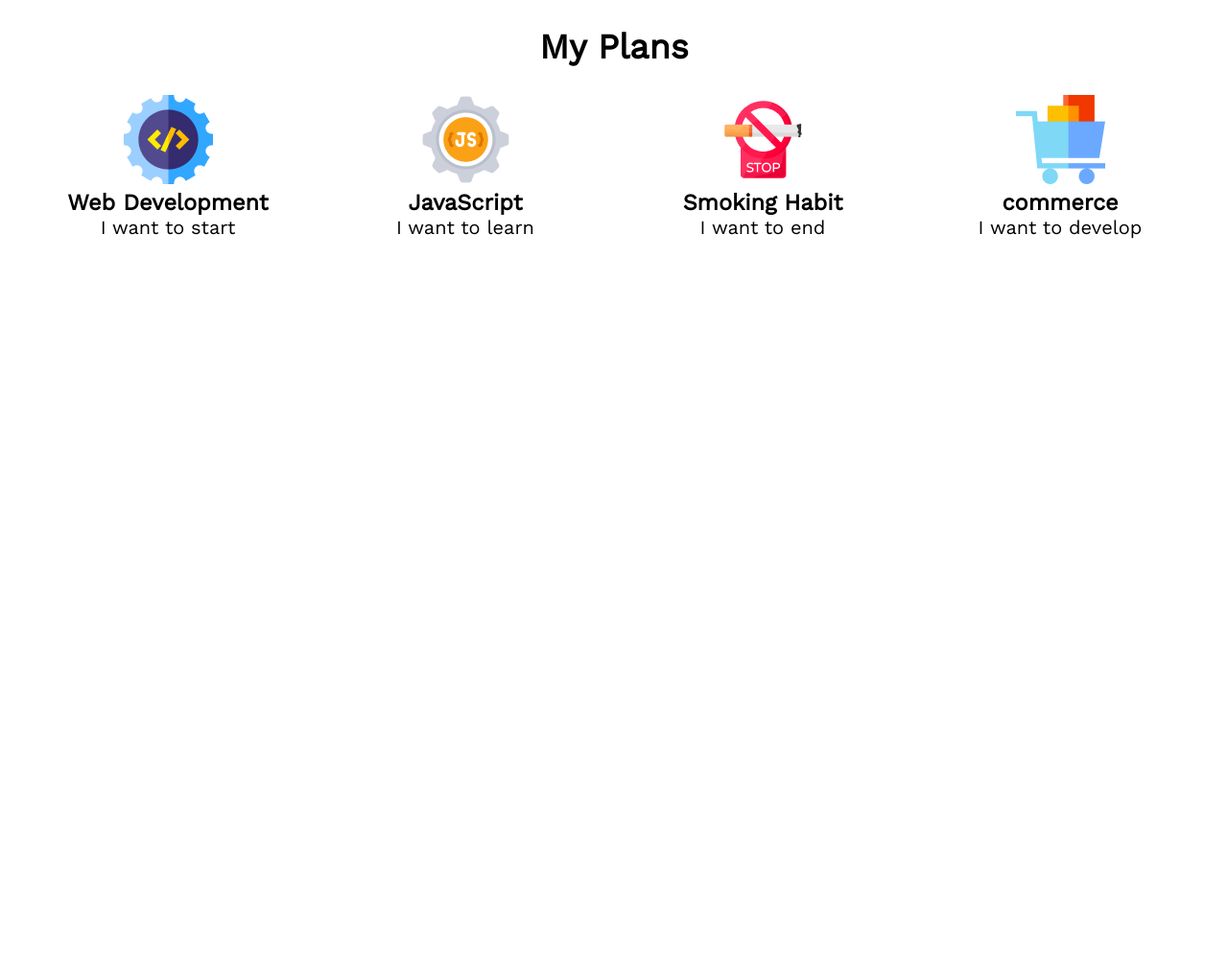
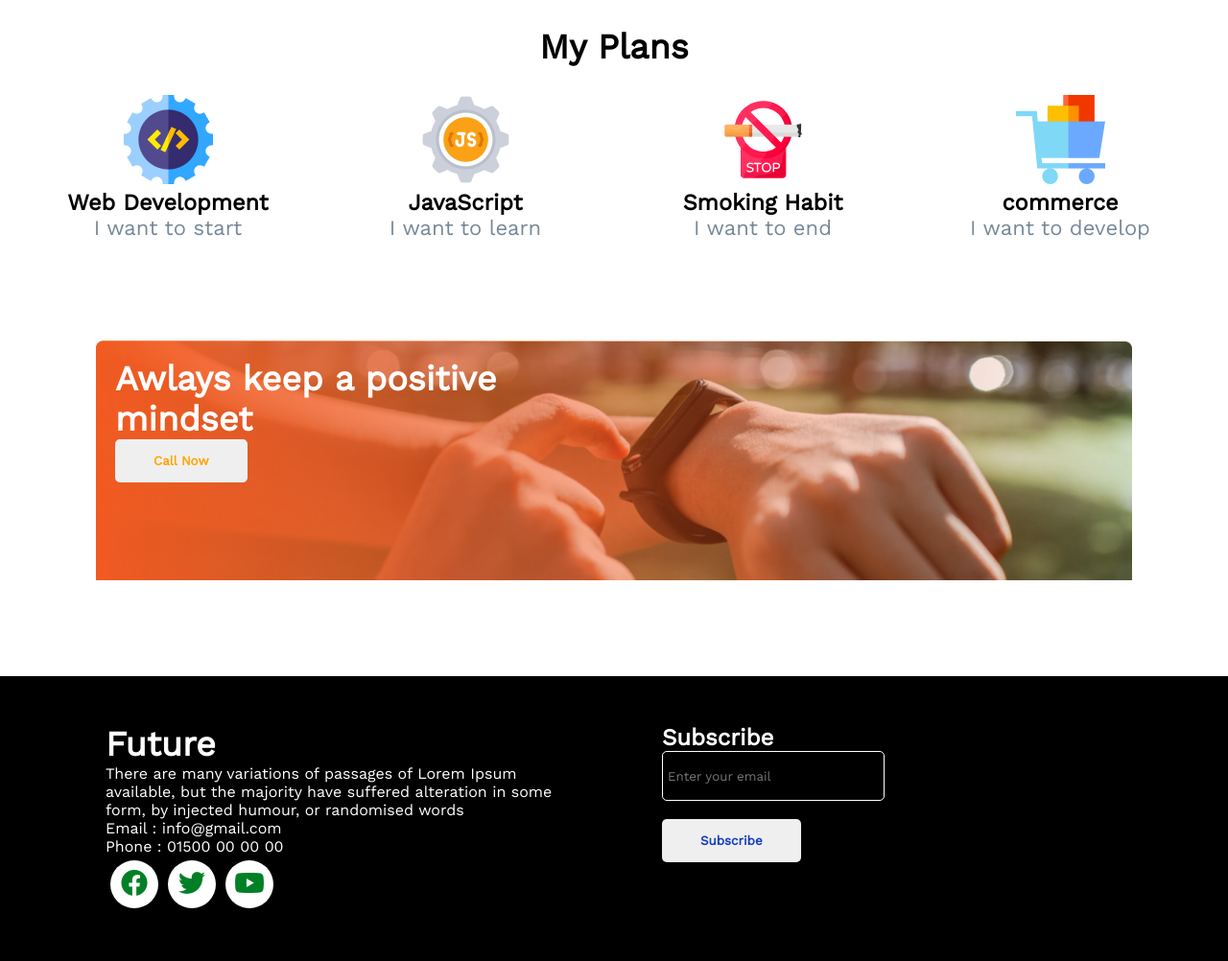
Before and after one commit to Momenuzzaman/possible_If_you_believe, a plain HTML site: page index.html in a window 1280 px wide. Shown: the part 1553-2555 px from the top of the page at 96% size. Before the commit the page ends 1807 px from the top, so only its background shows below. Drawn offline with nearby package versions, Linux system fonts and the light colour scheme.

Commit message:
footer section

```diff
--- a/index.html
+++ b/index.html
@@ -81,9 +81,48 @@
                         <h3>commerce</h3>
                         <p class="gray">I want to develop</p>
                     </div>
-                    </div>
+                </div>
             </div>
         </section>
+        <section class="bg-img">
+            <div class="color-bg">
+                <br>
+              <h1 class="positive-content">Awlays keep a positive <br> mindset</h1>
+              <button class="btn-white">Call Now</button>
+            </div>
+    </section>
     </main>
+    <footer class="footer-container">
+        <div class="footer-container-main">
+          <div class="parent-footer">
+            <h2 class="future">Future</h2>
+            <p>There are many variations of passages of Lorem Ipsum <br>
+              available, but the majority have suffered alteration in some <br>
+              form, by injected humour, or randomised words</p>
+              <p>Email : info@gmail.com</p>
+              <p> Phone : 01500 00 00 00</p>
+
+             <div class="icon-container">
+              <div class="parent-icon">
+                  <i class="fa-brands fa-facebook icon"></i>
+                 </div>
+                  <div class="parent-icon">
+                      <i class="fa-brands fa-twitter icon"></i>
+                  </div>
+                <div style="color:red" class="parent-icon">
+                  <i class="fa-brands fa-youtube icon"></i>
+              </div>
+             </div>
+
+          </div>
+          <div class="parent-footer">
+            <h2 class="sub-content">Subscribe</h2>
+            <input class="enter-search-box" type="text" placeholder="Enter your email">
+            <br>
+            <br>
+            <button class="btn-subscribe">Subscribe</button>
+          </div>
+        </div>
+   </footer>
 </body>
 </html>
--- a/style.css
+++ b/style.css
@@ -47,16 +47,16 @@ html {
   color: #444343;
 }
 .btn-primary {
-  width: 160px;
+  width: 150px;
   height: 64px;
   left: 1210px;
-  margin-left: 1180px;
+  margin-left: 1190px;
   margin-top: 50px;
   top: 578px;
   color: white;
   font-size: 16px;
   background-color: rgb(255, 123, 0);
-  border-radius: 3px;
+  border-radius: 8px;
   border: 0;
   cursor: pointer;
 }
@@ -119,3 +119,100 @@ ul li {
   font-weight: bolder;
   text-align: center;
 }
+
+.gray {
+  color: lightslategray;
+  font-size: 22px;
+}
+
+.bg-img {
+  background-image: url("images/watch.png");
+  background-size: cover;
+  height: 250px;
+  margin: 100px;
+  background-repeat: no-repeat;
+  position: relative;
+}
+.color-bg {
+  background-image: url("images/gradient3.png");
+  position: absolute;
+  width: 100%;
+  height: 100%;
+  background-repeat: no-repeat;
+  background-size: cover;
+}
+.positive-content {
+  font-size: 36px;
+  color: #fff;
+  font-weight: bold;
+  margin-left: 20px;
+}
+.btn-white {
+  padding: 15px 40px;
+  color: #fff;
+  font-weight: bold;
+  color: orange;
+  border: none;
+  border-radius: 5px;
+  margin-left: 20px;
+}
+
+/* footer section */
+
+.footer-container {
+  padding: 50px;
+  background-color: black;
+  color: #fff;
+}
+.footer-container-main {
+  display: flex;
+  justify-content: space-evenly;
+}
+.parent-footer {
+  width: 500px;
+}
+.parent-footer i {
+  text-align: center;
+  margin: 5px auto;
+  border-radius: 50%;
+  padding: 5px;
+  font-size: 28px;
+}
+.icon-container {
+  display: flex;
+}
+.parent-icon {
+  background-color: #fff;
+  color: blue;
+  width: 50px;
+  height: 50px;
+  margin: 5px;
+  text-align: center;
+  border-radius: 50%;
+}
+
+.future {
+  font-size: 36px;
+}
+.sub-content {
+  font-weight: bold;
+  margin-left: 20px;
+}
+.btn-subscribe {
+  padding: 15px 40px;
+  color: rgb(20, 61, 194);
+  font-weight: bold;
+  border: none;
+  border-radius: 5px;
+  margin-left: 20px;
+}
+.enter-search-box {
+  width: 220px;
+  color: #fff;
+  border: 1px solid #fff;
+  padding: 5px;
+  margin-left: 20px;
+  background-color: black;
+  height: 40px;
+  border-radius: 5px;
+}
```
